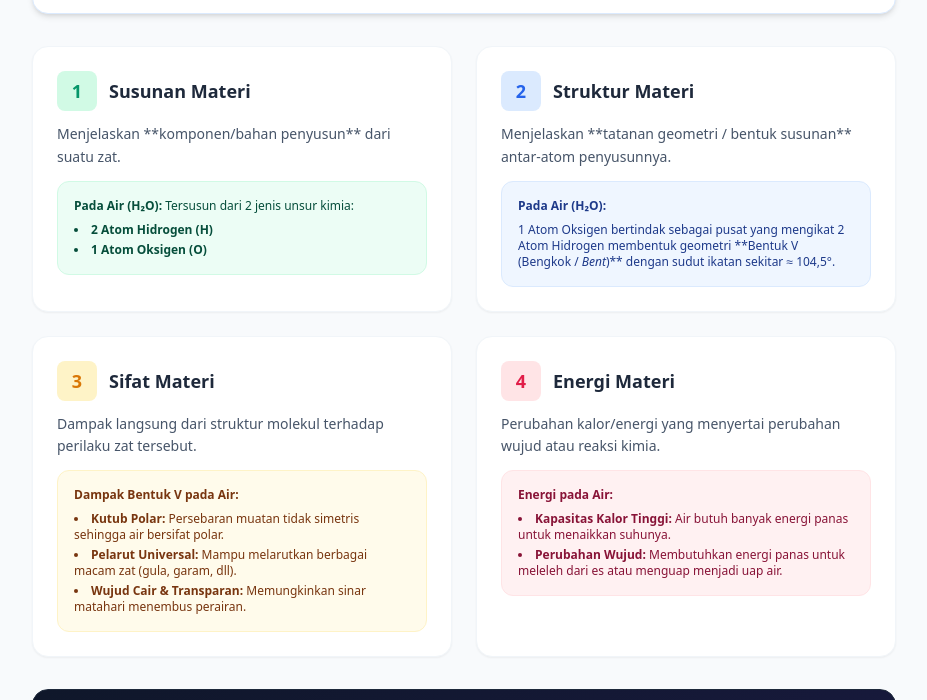
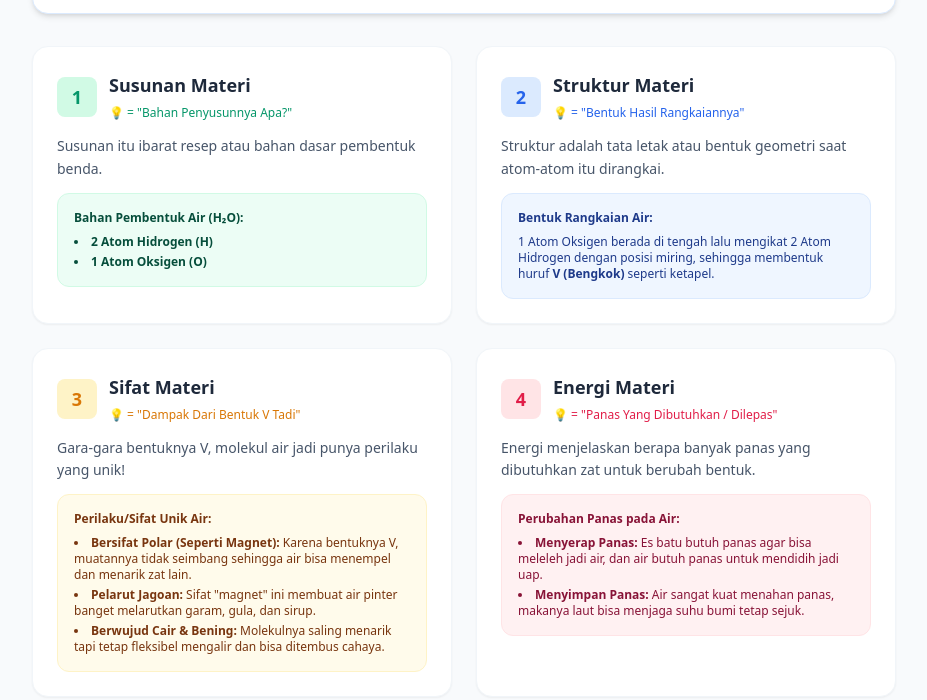
Before and after one commit to wahyudiafiv/HAKIKAT-ILMU-KIMIA, a plain HTML site: page index.html in a window 1280 px wide. Shown: the part 986-1686 px from the top of the page, without its empty margins (176-1103 px from the left). Drawn offline with nearby package versions, Linux system fonts and the light colour scheme.

Commit message:
Update index.html

```diff
--- a/index.html
+++ b/index.html
@@ -32,7 +32,7 @@
                 <h2 class="text-2xl font-bold text-slate-800">Apa itu Hakikat Ilmu Kimia?</h2>
             </div>
             <p class="text-slate-600 leading-relaxed text-base sm:text-lg">
-                Ilmu Kimia adalah cabang ilmu pengetahuan alam yang mempelajari **susunan**, **struktur**, **sifat**, dan **perubahan energi** dari suatu materi. Untuk memahami ke-4 pilar ini secara nyata, mari kita bedah salah satu zat paling vital di bumi: <span class="font-semibold text-blue-600">Air (H₂O)</span>.
+                Ilmu Kimia adalah ilmu yang mempelajari **"Bahan, Bentuk, Sifat, dan Energi"** dari benda-benda di sekitar kita. Agar mudah membayangkannya, mari kita bedah zat yang paling sering kita temui setiap hari: <span class="font-semibold text-blue-600">Air (H₂O)</span>.
             </p>
         </section>
 
@@ -59,20 +59,23 @@
             </div>
         </section>
 
-        <!-- Grid 4 Pilar Hakikat Kimia -->
+        <!-- Grid 4 Pilar Hakikat Kimia (Bahasa Sederhana) -->
         <section class="grid grid-cols-1 md:grid-cols-2 gap-6">
 
             <!-- 1. Susunan -->
             <div class="bg-white p-6 rounded-2xl shadow-sm border border-slate-100 hover:shadow-md transition-shadow">
                 <div class="flex items-center space-x-3 mb-3">
                     <div class="w-10 h-10 bg-emerald-100 text-emerald-600 rounded-lg flex items-center justify-center font-bold text-lg">1</div>
-                    <h3 class="text-lg font-bold text-slate-800">Susunan Materi</h3>
+                    <div>
+                        <h3 class="text-lg font-bold text-slate-800">Susunan Materi</h3>
+                        <span class="text-xs text-emerald-600 font-medium">💡 = "Bahan Penyusunnya Apa?"</span>
+                    </div>
                 </div>
                 <p class="text-slate-600 text-sm leading-relaxed mb-3">
-                    Menjelaskan **komponen/bahan penyusun** dari suatu zat.
+                    Susunan itu ibarat resep atau bahan dasar pembentuk benda.
                 </p>
                 <div class="bg-emerald-50 p-4 rounded-xl border border-emerald-100 text-xs text-emerald-900 space-y-2">
-                    <p><strong>Pada Air (H₂O):</strong> Tersusun dari 2 jenis unsur kimia:</p>
+                    <p><strong>Bahan Pembentuk Air (H₂O):</strong></p>
                     <ul class="list-disc list-inside space-y-1">
                         <li><strong>2 Atom Hidrogen (H)</strong></li>
                         <li><strong>1 Atom Oksigen (O)</strong></li>
@@ -84,14 +87,17 @@
             <div class="bg-white p-6 rounded-2xl shadow-sm border border-slate-100 hover:shadow-md transition-shadow">
                 <div class="flex items-center space-x-3 mb-3">
                     <div class="w-10 h-10 bg-blue-100 text-blue-600 rounded-lg flex items-center justify-center font-bold text-lg">2</div>
-                    <h3 class="text-lg font-bold text-slate-800">Struktur Materi</h3>
+                    <div>
+                        <h3 class="text-lg font-bold text-slate-800">Struktur Materi</h3>
+                        <span class="text-xs text-blue-600 font-medium">💡 = "Bentuk Hasil Rangkaiannya"</span>
+                    </div>
                 </div>
                 <p class="text-slate-600 text-sm leading-relaxed mb-3">
-                    Menjelaskan **tatanan geometri / bentuk susunan** antar-atom penyusunnya.
+                    Struktur adalah tata letak atau bentuk geometri saat atom-atom itu dirangkai.
                 </p>
                 <div class="bg-blue-50 p-4 rounded-xl border border-blue-100 text-xs text-blue-900 space-y-2">
-                    <p><strong>Pada Air (H₂O):</strong></p>
-                    <p>1 Atom Oksigen bertindak sebagai pusat yang mengikat 2 Atom Hidrogen membentuk geometri **Bentuk V (Bengkok / <i>Bent</i>)** dengan sudut ikatan sekitar ≈ 104,5°.</p>
+                    <p><strong>Bentuk Rangkaian Air:</strong></p>
+                    <p>1 Atom Oksigen berada di tengah lalu mengikat 2 Atom Hidrogen dengan posisi miring, sehingga membentuk huruf <strong>V (Bengkok)</strong> seperti ketapel.</p>
                 </div>
             </div>
 
@@ -99,17 +105,20 @@
             <div class="bg-white p-6 rounded-2xl shadow-sm border border-slate-100 hover:shadow-md transition-shadow">
                 <div class="flex items-center space-x-3 mb-3">
                     <div class="w-10 h-10 bg-amber-100 text-amber-600 rounded-lg flex items-center justify-center font-bold text-lg">3</div>
-                    <h3 class="text-lg font-bold text-slate-800">Sifat Materi</h3>
+                    <div>
+                        <h3 class="text-lg font-bold text-slate-800">Sifat Materi</h3>
+                        <span class="text-xs text-amber-600 font-medium">💡 = "Dampak Dari Bentuk V Tadi"</span>
+                    </div>
                 </div>
                 <p class="text-slate-600 text-sm leading-relaxed mb-3">
-                    Dampak langsung dari struktur molekul terhadap perilaku zat tersebut.
+                    Gara-gara bentuknya V, molekul air jadi punya perilaku yang unik!
                 </p>
                 <div class="bg-amber-50 p-4 rounded-xl border border-amber-100 text-xs text-amber-900 space-y-2">
-                    <p><strong>Dampak Bentuk V pada Air:</strong></p>
+                    <p><strong>Perilaku/Sifat Unik Air:</strong></p>
                     <ul class="list-disc list-inside space-y-1">
-                        <li><strong>Kutub Polar:</strong> Persebaran muatan tidak simetris sehingga air bersifat polar.</li>
-                        <li><strong>Pelarut Universal:</strong> Mampu melarutkan berbagai macam zat (gula, garam, dll).</li>
-                        <li><strong>Wujud Cair & Transparan:</strong> Memungkinkan sinar matahari menembus perairan.</li>
+                        <li><strong>Bersifat Polar (Seperti Magnet):</strong> Karena bentuknya V, muatannya tidak seimbang sehingga air bisa menempel dan menarik zat lain.</li>
+                        <li><strong>Pelarut Jagoan:</strong> Sifat "magnet" ini membuat air pinter banget melarutkan garam, gula, dan sirup.</li>
+                        <li><strong>Berwujud Cair & Bening:</strong> Molekulnya saling menarik tapi tetap fleksibel mengalir dan bisa ditembus cahaya.</li>
                     </ul>
                 </div>
             </div>
@@ -118,23 +127,26 @@
             <div class="bg-white p-6 rounded-2xl shadow-sm border border-slate-100 hover:shadow-md transition-shadow">
                 <div class="flex items-center space-x-3 mb-3">
                     <div class="w-10 h-10 bg-rose-100 text-rose-600 rounded-lg flex items-center justify-center font-bold text-lg">4</div>
-                    <h3 class="text-lg font-bold text-slate-800">Energi Materi</h3>
+                    <div>
+                        <h3 class="text-lg font-bold text-slate-800">Energi Materi</h3>
+                        <span class="text-xs text-rose-600 font-medium">💡 = "Panas Yang Dibutuhkan / Dilepas"</span>
+                    </div>
                 </div>
                 <p class="text-slate-600 text-sm leading-relaxed mb-3">
-                    Perubahan kalor/energi yang menyertai perubahan wujud atau reaksi kimia.
+                    Energi menjelaskan berapa banyak panas yang dibutuhkan zat untuk berubah bentuk.
                 </p>
                 <div class="bg-rose-50 p-4 rounded-xl border border-rose-100 text-xs text-rose-900 space-y-2">
-                    <p><strong>Energi pada Air:</strong></p>
+                    <p><strong>Perubahan Panas pada Air:</strong></p>
                     <ul class="list-disc list-inside space-y-1">
-                        <li><strong>Kapasitas Kalor Tinggi:</strong> Air butuh banyak energi panas untuk menaikkan suhunya.</li>
-                        <li><strong>Perubahan Wujud:</strong> Membutuhkan energi panas untuk meleleh dari es atau menguap menjadi uap air.</li>
+                        <li><strong>Menyerap Panas:</strong> Es batu butuh panas agar bisa meleleh jadi air, dan air butuh panas untuk mendidih jadi uap.</li>
+                        <li><strong>Menyimpan Panas:</strong> Air sangat kuat menahan panas, makanya laut bisa menjaga suhu bumi tetap sejuk.</li>
                     </ul>
                 </div>
             </div>
 
         </section>
 
-        <!-- SEKSI BARU: TUGAS EKSPLORASI MANDIRI (PROMPT AI + SIMULASI) -->
+        <!-- SEKSI TUGAS EKSPLORASI MANDIRI -->
         <section class="bg-gradient-to-br from-slate-900 to-indigo-950 text-white p-6 sm:p-8 rounded-2xl shadow-xl border border-slate-800">
             <div class="flex items-center space-x-3 mb-4">
                 <div class="p-3 bg-indigo-500/20 text-indigo-400 rounded-xl border border-indigo-500/30">
@@ -190,7 +202,7 @@
                     A. Karena tersusun dari gas hidrogen dan oksigen murni.
                 </button>
                 <button onclick="checkAnswer(true, this)" class="w-full text-left p-3.5 bg-slate-800 hover:bg-slate-700 rounded-xl transition border border-slate-700">
-                    B. Karena memiliki struktur molekul geometri bentuk V yang tidak simetris sehingga membentuk persebaran muatan polar.
+                    B. Karena memiliki struktur molekul geometri bentuk V yang tidak simetris sehingga membuat molekulnya bekerja seperti magnet kecil (polar).
                 </button>
                 <button onclick="checkAnswer(false, this)" class="w-full text-left p-3.5 bg-slate-800 hover:bg-slate-700 rounded-xl transition border border-slate-700">
                     C. Karena air berbentuk cair dan wujudnya bening.
@@ -214,10 +226,10 @@
 
             if (isCorrect) {
                 resultDiv.classList.add('bg-emerald-500/20', 'text-emerald-300');
-                resultDiv.innerHTML = '<i class="fa-solid fa-circle-check"></i> Jawaban Benar! Bentuk molekul V yang asimetris membuat persebaran elektron tidak merata sehingga menciptakan sifat polar.';
+                resultDiv.innerHTML = '<i class="fa-solid fa-circle-check"></i> Jawaban Benar! Bentuk V membuat muatannya tidak seimbang sehingga bertindak seperti magnet kecil (polar) yang dapat menarik zat lain.';
             } else {
                 resultDiv.classList.add('bg-rose-500/20', 'text-rose-300');
-                resultDiv.innerHTML = '<i class="fa-solid fa-circle-xmark"></i> Kurang tepat. Coba perhatikan kembali hubungan antara struktur (Bentuk V) dan sifat polar air.';
+                resultDiv.innerHTML = '<i class="fa-solid fa-circle-xmark"></i> Kurang tepat. Coba perhatikan kembali hubungan antara bentuk V dan sifat polar (magnetik) air.';
             }
         }
 
```
